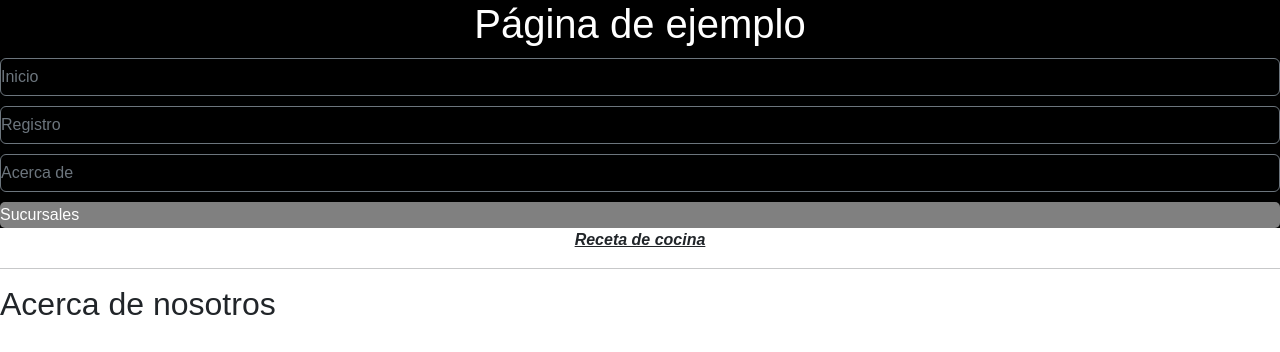
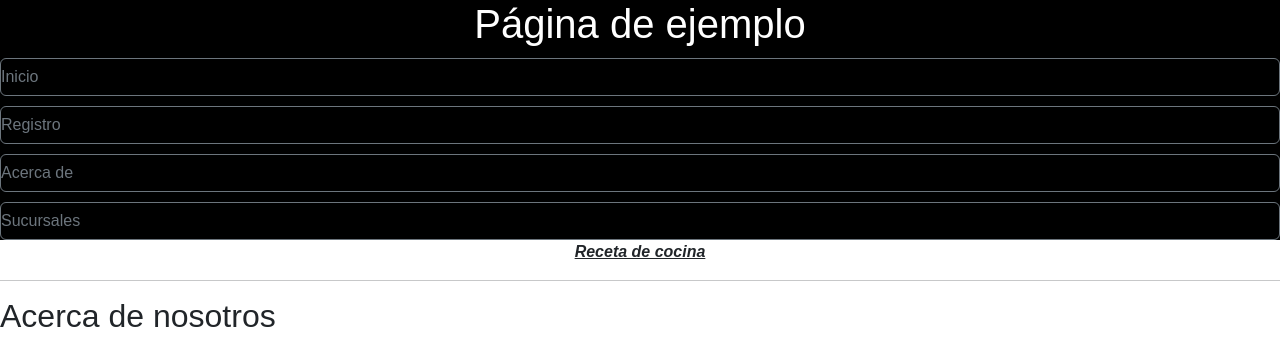
Before and after one commit to Hermerino/Codo-A-Codo, a plain HTML site: page Acerca.html in a window 1280 px wide. Shown: the top 352 px of the page. Drawn offline with nearby package versions, Linux system fonts and the light colour scheme.

Commit message:
Añadido estilo de Bootstrap a los botones del menú de navegación.

```diff
--- a/Acerca.html
+++ b/Acerca.html
@@ -17,7 +17,7 @@
         <a class="nav btn btn-outline-secondary" href="index.html">Inicio</a>
         <a class="nav btn btn-outline-secondary" href="Registro.html">Registro</a>
         <a class="nav btn btn-outline-secondary" href="Acerca.html">Acerca de</a>
-        <a class="nav btb btn-outline-secondary" href="Sucursales.html">Sucursales</a>
+        <a class="nav btn btn-outline-secondary" href="Sucursales.html">Sucursales</a>
     </nav>
     </header>
 
```
